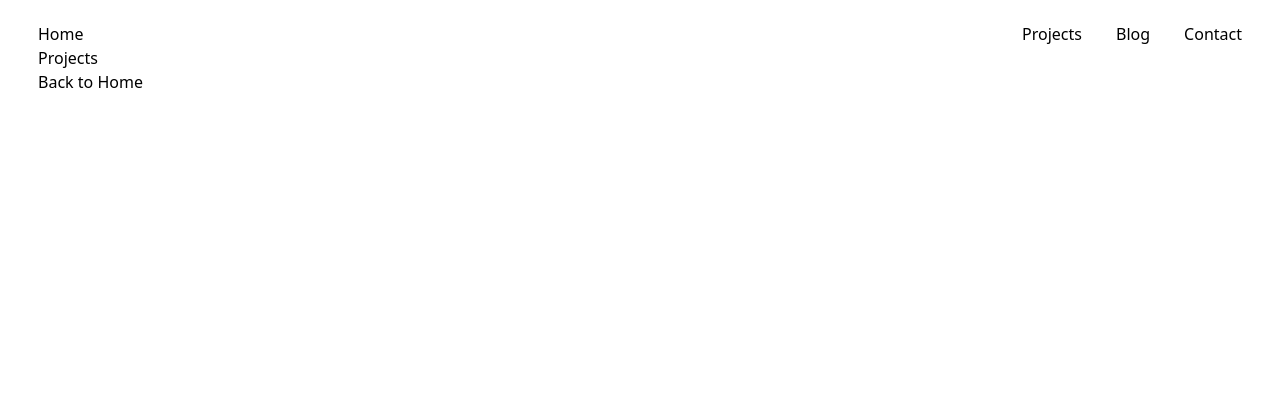
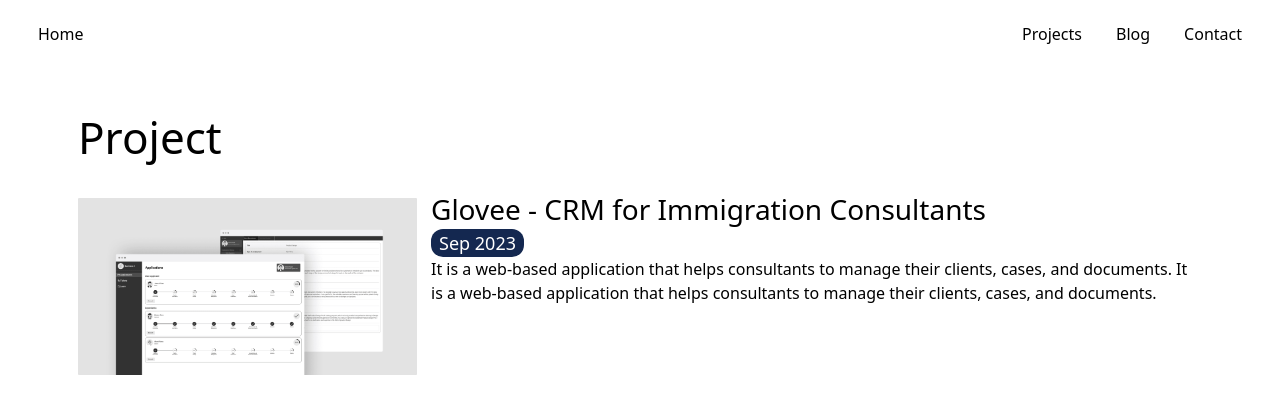
Before and after one commit to hannah-habibpour/portfolio, a Next.js app: page /projects in a window 1280 px wide. Shown: the top 414 px of the page. Built offline with nearby package versions, Linux system fonts and the light colour scheme.

Commit message:
Add ProjectCard component

```diff
--- a/app/projects/page.tsx
+++ b/app/projects/page.tsx
@@ -1,12 +1,13 @@
-import Link from "next/link";
+import ProjectCard from "../../components/project-card";
+import projects from "../../data/projects.json";
 
 export default function Projects() {
   return (
-    <>
-      <h1>Projects</h1>
-      <div>
-        Back to <Link href="/">Home</Link>
-      </div>
-    </>
+    <div className="md:py-[58px] md:px-[40px]">
+      <div className="text-[30px] md:text-[44px] md:mb-[18px]">Project</div>
+      {projects.map((project) => (
+        <ProjectCard key={project.id} project={project} />
+      ))}
+    </div>
   );
 }
--- /dev/null
+++ b/components/project-card.tsx
@@ -0,0 +1,27 @@
+import Image from "next/image";
+
+export default function ProjectCard({ project }: any) {
+  return (
+    <div className="md:flex md:items-start">
+      <div className="flex-none md:pt-[10px] md:mr-[14px]">
+        <Image
+          src={project.imageSrc}
+          alt={project.title}
+          width={339}
+          height={230}
+          layout=""
+          className=""
+        />
+      </div>
+      <div>
+        <div className="text-[22px] md:text-[28px]">{project.title}</div>
+        <div className="text-[16px] md:text-[18px] text-white">
+          <span className="bg-[#142850] py-[2px] px-[8px] rounded-xl">
+            {project.startDate}
+          </span>
+        </div>
+        <div className="text-[16px] line-clamp-2">{project.description}</div>
+      </div>
+    </div>
+  );
+}
```
Also changed, not shown: public/assets/images/glovee-project-thumbnail.png (added).
